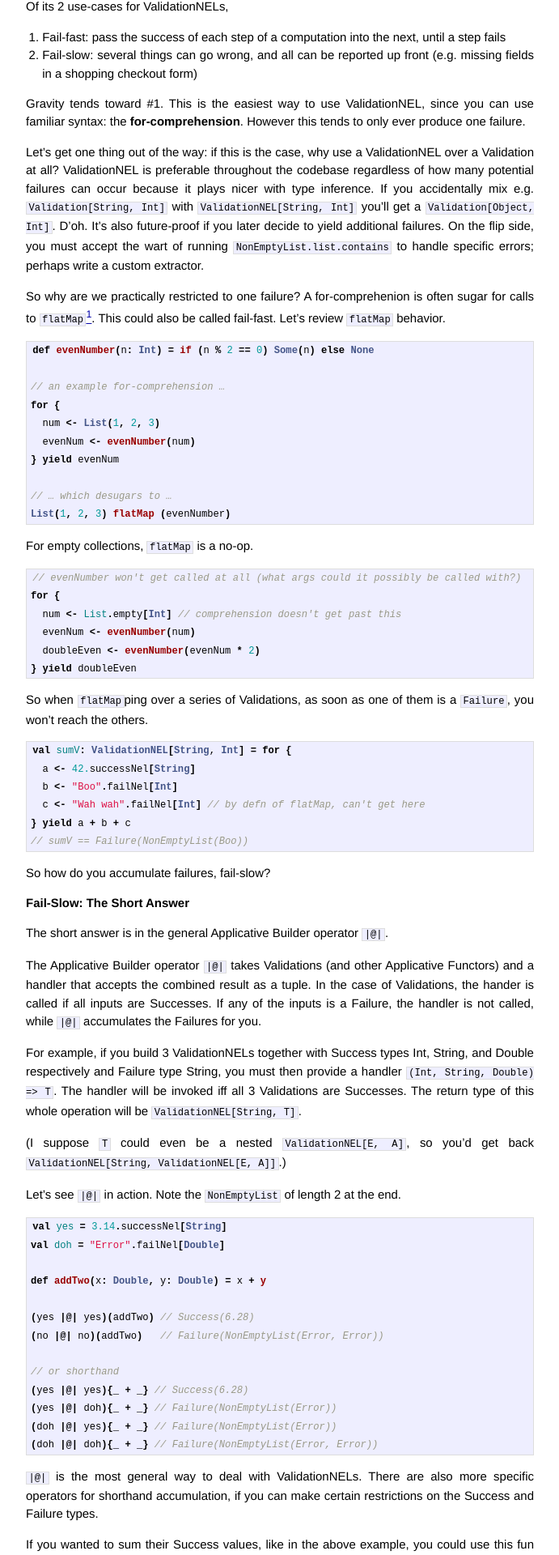
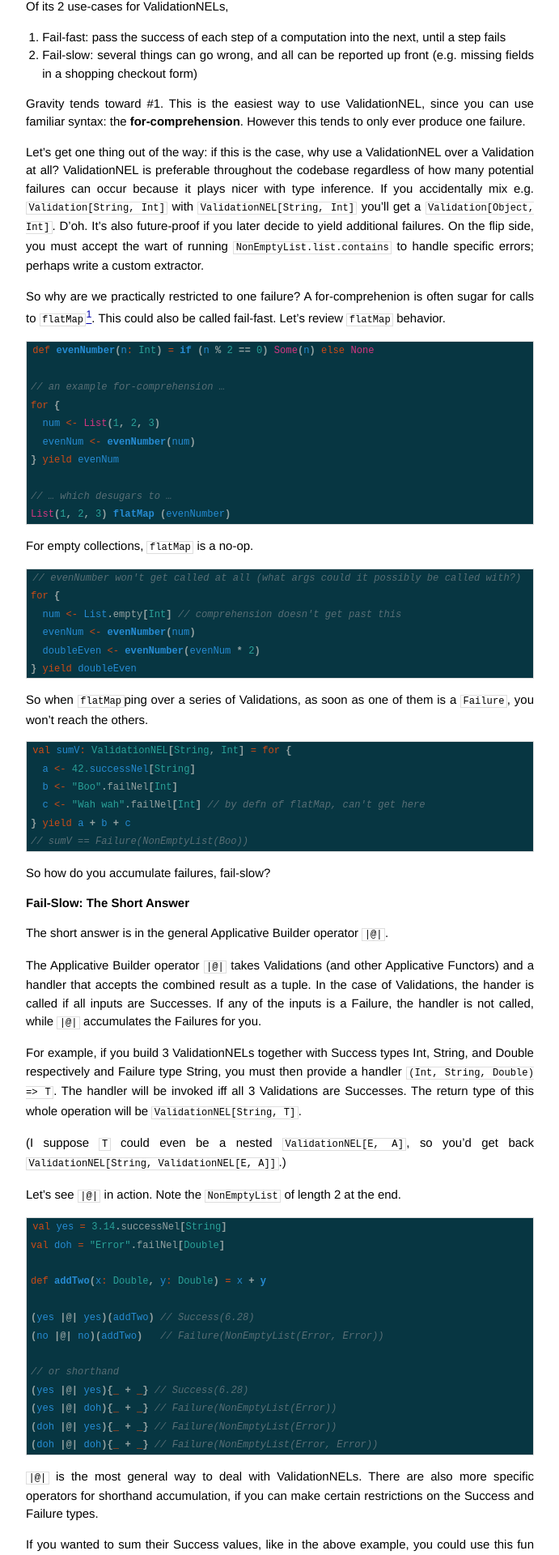
Before and after one commit to john-kurkowski/john-kurkowski.github.io, a Jekyll site: the page built from _posts/2013-05-27-accumulating-multiple-failures-in-a-ValidationNEL.md, in a window 1280 px wide. Shown: the part 722-2642 px from the top of the page at 81% size, without its empty margins (294-985 px from the left). Built offline with Jekyll 4.4.1, drawn with Linux system fonts in a browser that asks for light colours; comment, search, counter and statistics services are not loaded.

Commit message:
code snippets use Solarized Dark, from https://gist.github.com/zmanji/1573884

```diff
--- a/css/main.css
+++ b/css/main.css
@@ -143,7 +143,6 @@
 /* standard */
 #post pre {
   border: 1px solid #ddd;
-  background-color: #eef;
   padding: 0 .4em;
 }
 
@@ -153,7 +152,6 @@
 
 #post code {
   border: 1px solid #ddd;
-  background-color: #eef;
   padding: 0 .2em;
 }
 
--- a/css/syntax.css
+++ b/css/syntax.css
@@ -1,60 +1,222 @@
-.highlight  { background: #ffffff; }
-.highlight .c { color: #999988; font-style: italic } /* Comment */
-.highlight .err { color: #a61717; background-color: #e3d2d2 } /* Error */
-.highlight .k { font-weight: bold } /* Keyword */
-.highlight .o { font-weight: bold } /* Operator */
-.highlight .cm { color: #999988; font-style: italic } /* Comment.Multiline */
-.highlight .cp { color: #999999; font-weight: bold } /* Comment.Preproc */
-.highlight .c1 { color: #999988; font-style: italic } /* Comment.Single */
-.highlight .cs { color: #999999; font-weight: bold; font-style: italic } /* Comment.Special */
-.highlight .gd { color: #000000; background-color: #ffdddd } /* Generic.Deleted */
-.highlight .gd .x { color: #000000; background-color: #ffaaaa } /* Generic.Deleted.Specific */
-.highlight .ge { font-style: italic } /* Generic.Emph */
-.highlight .gr { color: #aa0000 } /* Generic.Error */
-.highlight .gh { color: #999999 } /* Generic.Heading */
-.highlight .gi { color: #000000; background-color: #ddffdd } /* Generic.Inserted */
-.highlight .gi .x { color: #000000; background-color: #aaffaa } /* Generic.Inserted.Specific */
-.highlight .go { color: #888888 } /* Generic.Output */
-.highlight .gp { color: #555555 } /* Generic.Prompt */
-.highlight .gs { font-weight: bold } /* Generic.Strong */
-.highlight .gu { color: #aaaaaa } /* Generic.Subheading */
-.highlight .gt { color: #aa0000 } /* Generic.Traceback */
-.highlight .kc { font-weight: bold } /* Keyword.Constant */
-.highlight .kd { font-weight: bold } /* Keyword.Declaration */
-.highlight .kp { font-weight: bold } /* Keyword.Pseudo */
-.highlight .kr { font-weight: bold } /* Keyword.Reserved */
-.highlight .kt { color: #445588; font-weight: bold } /* Keyword.Type */
-.highlight .m { color: #009999 } /* Literal.Number */
-.highlight .s { color: #d14 } /* Literal.String */
-.highlight .na { color: #008080 } /* Name.Attribute */
-.highlight .nb { color: #0086B3 } /* Name.Builtin */
-.highlight .nc { color: #445588; font-weight: bold } /* Name.Class */
-.highlight .no { color: #008080 } /* Name.Constant */
-.highlight .ni { color: #800080 } /* Name.Entity */
-.highlight .ne { color: #990000; font-weight: bold } /* Name.Exception */
-.highlight .nf { color: #990000; font-weight: bold } /* Name.Function */
-.highlight .nn { color: #555555 } /* Name.Namespace */
-.highlight .nt { color: #000080 } /* Name.Tag */
-.highlight .nv { color: #008080 } /* Name.Variable */
-.highlight .ow { font-weight: bold } /* Operator.Word */
-.highlight .w { color: #bbbbbb } /* Text.Whitespace */
-.highlight .mf { color: #009999 } /* Literal.Number.Float */
-.highlight .mh { color: #009999 } /* Literal.Number.Hex */
-.highlight .mi { color: #009999 } /* Literal.Number.Integer */
-.highlight .mo { color: #009999 } /* Literal.Number.Oct */
-.highlight .sb { color: #d14 } /* Literal.String.Backtick */
-.highlight .sc { color: #d14 } /* Literal.String.Char */
-.highlight .sd { color: #d14 } /* Literal.String.Doc */
-.highlight .s2 { color: #d14 } /* Literal.String.Double */
-.highlight .se { color: #d14 } /* Literal.String.Escape */
-.highlight .sh { color: #d14 } /* Literal.String.Heredoc */
-.highlight .si { color: #d14 } /* Literal.String.Interpol */
-.highlight .sx { color: #d14 } /* Literal.String.Other */
-.highlight .sr { color: #009926 } /* Literal.String.Regex */
-.highlight .s1 { color: #d14 } /* Literal.String.Single */
-.highlight .ss { color: #990073 } /* Literal.String.Symbol */
-.highlight .bp { color: #999999 } /* Name.Builtin.Pseudo */
-.highlight .vc { color: #008080 } /* Name.Variable.Class */
-.highlight .vg { color: #008080 } /* Name.Variable.Global */
-.highlight .vi { color: #008080 } /* Name.Variable.Instance */
-.highlight .il { color: #009999 } /* Literal.Number.Integer.Long */
+.highlight {
+  background-color: #073642;
+  color: #93a1a1;
+}
+.highlight .c {
+  color: #586e75 !important;
+  font-style: italic !important;
+}
+.highlight .cm {
+  color: #586e75 !important;
+  font-style: italic !important;
+}
+.highlight .cp {
+  color: #586e75 !important;
+  font-style: italic !important;
+}
+.highlight .c1 {
+  color: #586e75 !important;
+  font-style: italic !important;
+}
+.highlight .cs {
+  color: #586e75 !important;
+  font-style: italic !important;
+  font-weight: bold !important;
+}
+.highlight .err {
+  background: none !important;
+  color: #dc322f !important;
+}
+.highlight .k {
+  color: #cb4b16 !important;
+}
+.highlight .o {
+  color: #93a1a1 !important;
+  font-weight: bold !important;
+}
+.highlight .p {
+  color: #93a1a1 !important;
+}
+.highlight .ow {
+  color: #2aa198 !important;
+  font-weight: bold !important;
+}
+.highlight .gd {
+  background-color: #372c34 !important;
+  color: #93a1a1 !important;
+  display: inline-block;
+}
+.highlight .gd .x {
+  background-color: #4d2d33 !important;
+  color: #93a1a1 !important;
+  display: inline-block;
+}
+.highlight .ge {
+  color: #93a1a1 !important;
+  font-style: italic !important;
+}
+.highlight .gr {
+  color: #aa0000;
+}
+.highlight .gh {
+  color: #586e75 !important;
+}
+.highlight .gi {
+  background-color: #1a412b !important;
+  color: #93a1a1 !important;
+  display: inline-block;
+}
+.highlight .gi .x {
+  background-color: #355720 !important;
+  color: #93a1a1 !important;
+  display: inline-block;
+}
+.highlight .go {
+  color: #888888;
+}
+.highlight .gp {
+  color: #555555;
+}
+.highlight .gs {
+  color: #93a1a1 !important;
+  font-weight: bold !important;
+}
+.highlight .gu {
+  color: #6c71c4 !important;
+}
+.highlight .gt {
+  color: #aa0000;
+}
+.highlight .kc {
+  color: #859900 !important;
+  font-weight: bold !important;
+}
+.highlight .kd {
+  color: #268bd2 !important;
+}
+.highlight .kp {
+  color: #cb4b16 !important;
+  font-weight: bold !important;
+}
+.highlight .kr {
+  color: #d33682 !important;
+  font-weight: bold !important;
+}
+.highlight .kt {
+  color: #2aa198 !important;
+}
+.highlight .n {
+  color: #268bd2 !important;
+}
+.highlight .na {
+  color: #268bd2 !important;
+}
+.highlight .nb {
+  color: #859900 !important;
+}
+.highlight .nc {
+  color: #d33682 !important;
+}
+.highlight .no {
+  color: #b58900 !important;
+}
+.highlight .ni {
+  color: #800080;
+}
+.highlight .nl {
+  color: #859900 !important;
+}
+.highlight .ne {
+  color: #268bd2 !important;
+  font-weight: bold !important;
+}
+.highlight .nf {
+  color: #268bd2 !important;
+  font-weight: bold !important;
+}
+.highlight .nn {
+  color: #b58900 !important;
+}
+.highlight .nt {
+  color: #268bd2 !important;
+  font-weight: bold !important;
+}
+.highlight .nx {
+  color: #b58900 !important;
+}
+.highlight .bp {
+  color: #999999;
+}
+.highlight .vc {
+  color: #008080;
+}
+.highlight .vg {
+  color: #268bd2 !important;
+}
+.highlight .vi {
+  color: #268bd2 !important;
+}
+.highlight .nv {
+  color: #268bd2 !important;
+}
+.highlight .w {
+  color: #bbbbbb;
+}
+.highlight .mf {
+  color: #2aa198 !important;
+}
+.highlight .m {
+  color: #2aa198 !important;
+}
+.highlight .mh {
+  color: #2aa198 !important;
+}
+.highlight .mi {
+  color: #2aa198 !important;
+}
+.highlight .mo {
+  color: #009999;
+}
+.highlight .s {
+  color: #2aa198 !important;
+}
+.highlight .sb {
+  color: #d14;
+}
+.highlight .sc {
+  color: #d14;
+}
+.highlight .sd {
+  color: #2aa198 !important;
+}
+.highlight .s2 {
+  color: #2aa198 !important;
+}
+.highlight .se {
+  color: #dc322f !important;
+}
+.highlight .sh {
+  color: #d14;
+}
+.highlight .si {
+  color: #268bd2 !important;
+}
+.highlight .sx {
+  color: #d14;
+}
+.highlight .sr {
+  color: #2aa198 !important;
+}
+.highlight .s1 {
+  color: #2aa198 !important;
+}
+.highlight .ss {
+  color: #990073;
+}
+.highlight .il {
+  color: #009999;
+}
+.highlight div .gd,.highlight div .gd .x,.highlight div .gi,.highlight div .gi .x {
+  display: inline-block;
+  width: 100%;
+}
```
